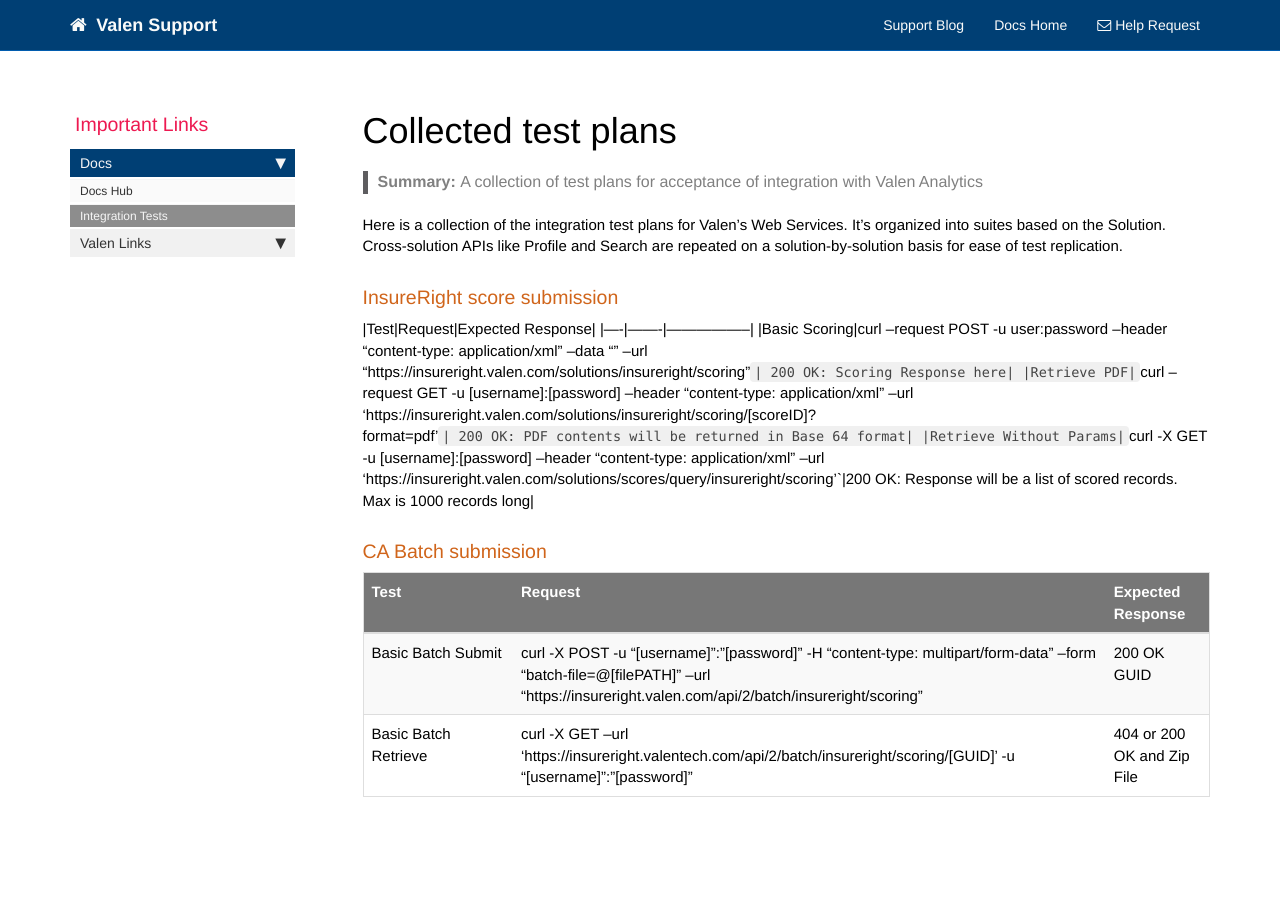
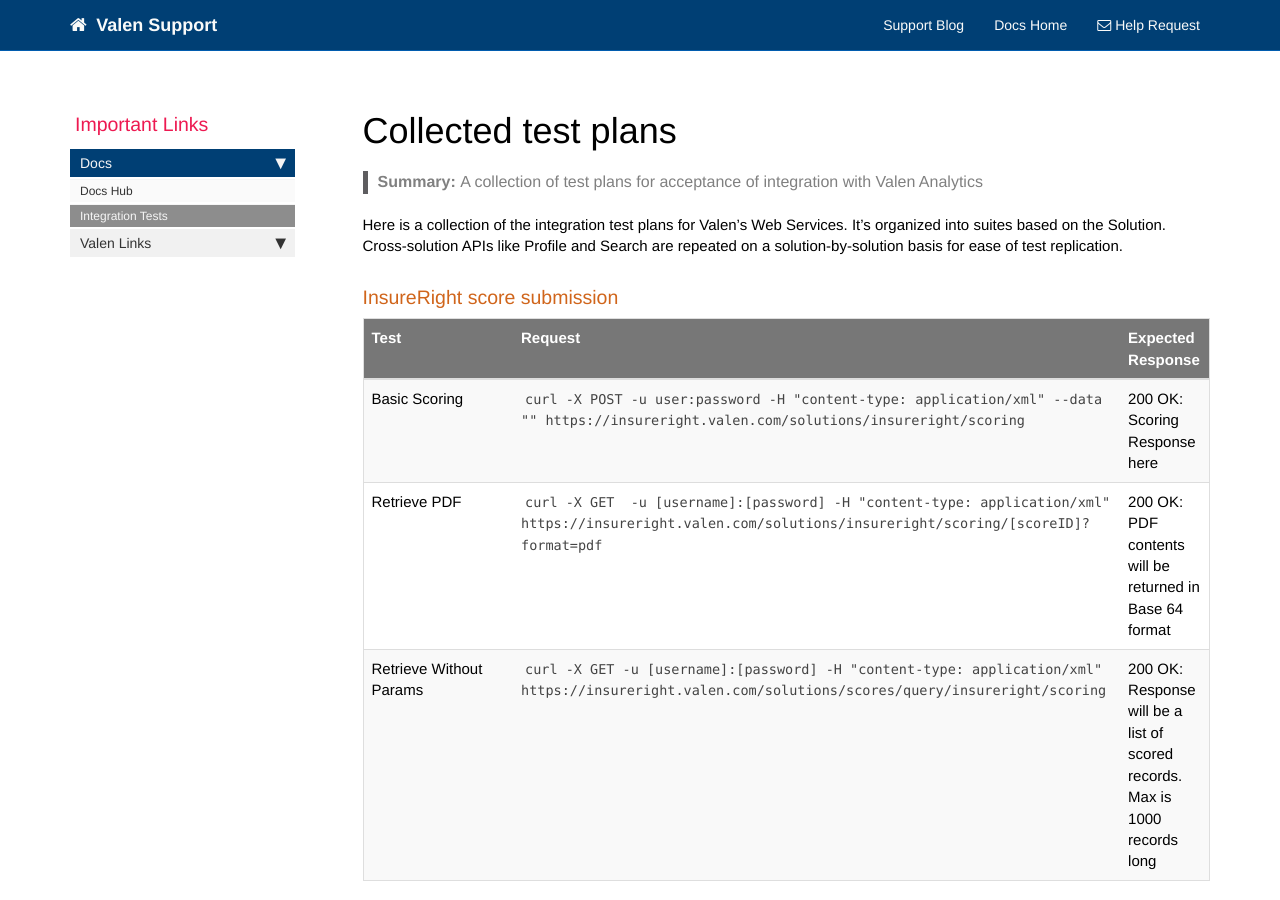
Before and after one commit to valensupport/valensupport.github.io, a Jekyll site: the page built from pages/test_plans.md, in a window 1280 px wide and 900 px high. Built offline with Jekyll 4.4.1, drawn with Linux system fonts in a browser that asks for light colours; nearby versions of some CDN libraries; comment, search, counter and statistics services are not loaded.

Commit message:
Fixed table for scoring submission tests

```diff
--- a/pages/test_plans.md
+++ b/pages/test_plans.md
@@ -15,9 +15,9 @@ Here is a collection of the integration test plans for Valen's Web Services. It'
 {:.tests}
 |Test|Request|Expected Response|
 |----|-------|-----------------|
-|Basic Scoring|curl --request POST -u user:password --header "content-type: application/xml" --data "" --url "https://insureright.valen.com/solutions/insureright/scoring"`| 200 OK: Scoring Response here|
-|Retrieve PDF|`curl --request GET  -u [username]:[password] --header "content-type: application/xml" --url 'https://insureright.valen.com/solutions/insureright/scoring/[scoreID]?format=pdf'`| 200 OK: PDF contents will be returned in Base 64 format|
-|Retrieve Without Params|`curl -X GET -u [username]:[password] --header "content-type: application/xml" --url 'https://insureright.valen.com/solutions/scores/query/insureright/scoring'`|200 OK: Response will be a list of scored records. Max is 1000 records long|
+|Basic Scoring|`curl -X POST -u user:password -H "content-type: application/xml" --data "" https://insureright.valen.com/solutions/insureright/scoring`| 200 OK: Scoring Response here|
+|Retrieve PDF|`curl -X GET  -u [username]:[password] -H "content-type: application/xml" https://insureright.valen.com/solutions/insureright/scoring/[scoreID]?format=pdf`| 200 OK: PDF contents will be returned in Base 64 format|
+|Retrieve Without Params|`curl -X GET -u [username]:[password] -H "content-type: application/xml" https://insureright.valen.com/solutions/scores/query/insureright/scoring`|200 OK: Response will be a list of scored records. Max is 1000 records long|
 
 
 ### CA Batch submission
```
